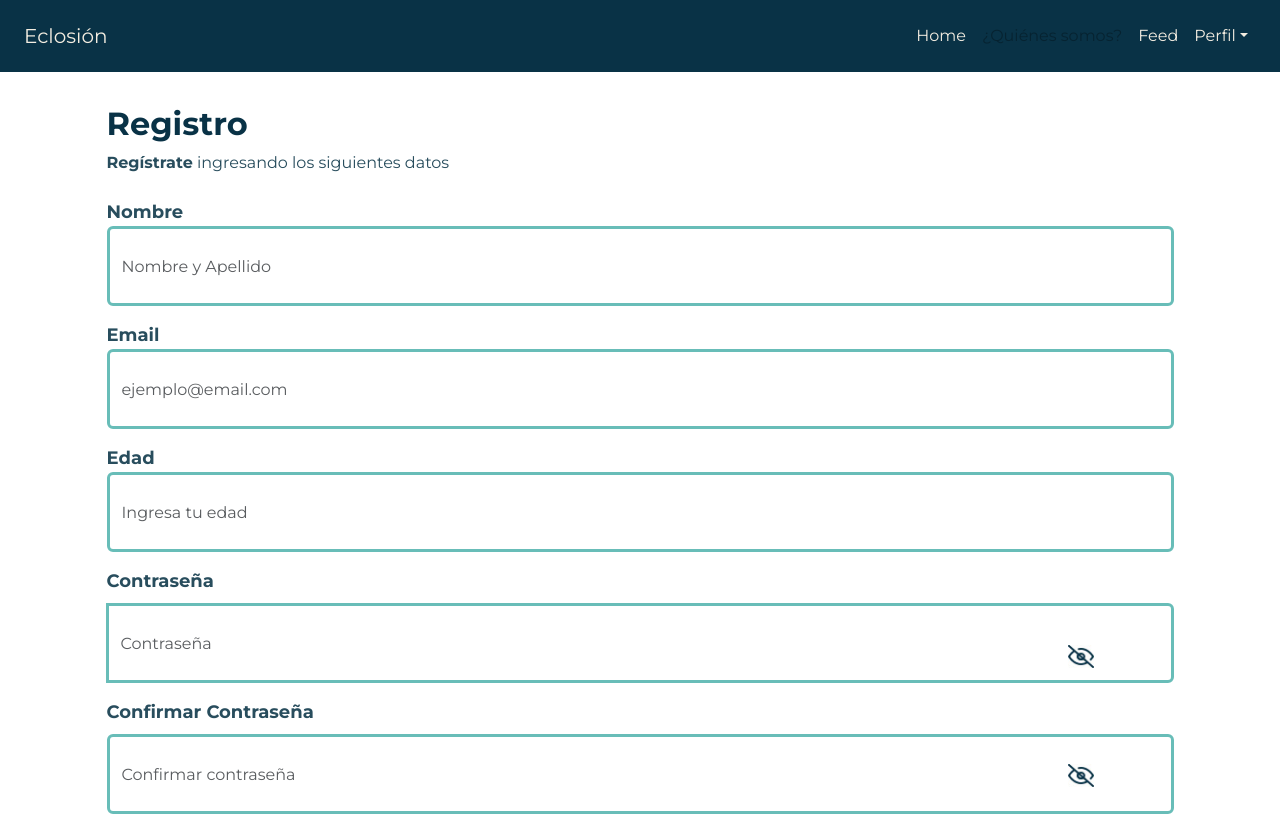
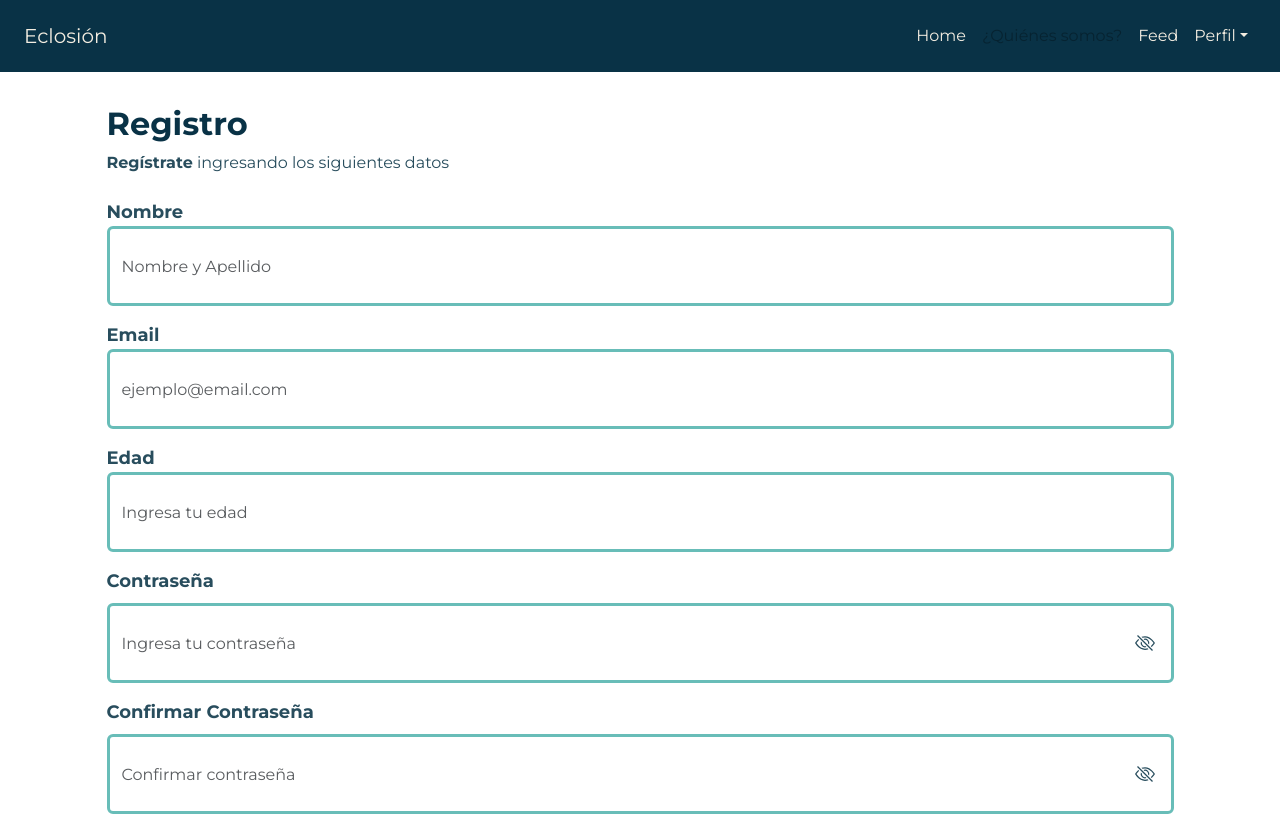
Before and after one commit to valentinatp/project-eclosion-fullstack, a React (Vite) app in the folder eclosion-frontend/: page /register in a window 1280 px wide. Shown: the top 816 px of the page. Built offline with nearby package versions, Linux system fonts and the light colour scheme.

Commit message:
Arreglo de vista de password responsive y cambio a react-icon. Limpiza de Class y css inecesarios

```diff
--- a/eclosion-frontend/src/Components/Forms/Register/Register.jsx
+++ b/eclosion-frontend/src/Components/Forms/Register/Register.jsx
@@ -1,32 +1,42 @@
 import React, { useState } from "react";
 import { useNavigate } from "react-router-dom";
-import './register-style.css'
 import LoadingRegister from "./loading-register";
-import imagenesRegister from "../../../assets/imagenes-register";
+import { Link } from 'react-router-dom';
+//import icon para eye y back
 import { BsChevronLeft } from "react-icons/bs";
-import { Link } from 'react-router-dom';
+import { BsEye } from "react-icons/bs";
+import { BsEyeSlash } from "react-icons/bs";
+
 
 
 
 
 const Register = () => {
-  {/* Funcion de comprobacion de la contraseña */ }
+
+  // const para cambiar estado de input de password entre type text y password
   const [showPassword, setShowPassword] = useState(false);
   const [showConfirm, setShowConfirm] = useState(false);
+
+    // Funcion de comprobacion de la contraseña
   const [password, setPassword] = useState("");
   const [confirmPassword, setConfirmPassword] = useState("");
+  // error o succes dependiendo del comparacion de contraseña
   const [error, setError] = useState(false);
   const [success, setSuccess] = useState(false);
+  //cuando success sea true, cargar pantalla de carga
   const [loading, setLoading] = useState(false);
   const navigate = useNavigate();
-  {/* Funcion de redireccion si inicia sesion correctamente */ }
+  // Funcion de redireccion si inicia sesion correctamente
 
   const handleSubmit = (e) => {
     e.preventDefault();
+    // if para consultar primero si las contrasenas son distintas
     if (password !== confirmPassword) {
       setError(true);
       setSuccess(false);
-    } else {
+    }
+    // si las contrasenas no son distintas, activar secuenca de pantalla de carga y texto de registro exitoso
+    else {
       setError(false);
       setSuccess(true);
       setTimeout(() => {
@@ -70,30 +80,36 @@ const Register = () => {
             {/*nuevo formato para react*/}
             <div className="mb-3">
               <label htmlFor="password" className="form-label fw-bold ">Contraseña</label>
-              <div className="input-group input-group-password">
-                <span className="input-eye" onClick={() => setShowPassword(!showPassword)} style={{ cursor: "pointer" }}>
-                  <img src={showPassword ? imagenesRegister.img3 : imagenesRegister.img2} id="icon-password" alt="Ver contraseña" />
-                </span>
+              <div className="position-relative">
+
                 <input
                   type={showPassword ? "text" : "password"}
-                  className="form-control border border-secondary border-2 imput-password input-size"
+                  className="form-control border border-secondary"
                   id="password"
-                  placeholder="Contraseña"
+                  placeholder="Ingresa tu contraseña"
                   required
                   value={password}
                   onChange={e => setPassword(e.target.value)}
                 />
+
+                <span className="input-eye" onClick={() => setShowPassword(!showPassword)} >
+
+
+                  {showPassword ? <BsEye /> : <BsEyeSlash />}
+                </span>
 
               </div>
             </div>
 
 
 
-            <div className="mb-3 position-relative">
+            <div className="mb-3">
               <label htmlFor="confirmPassword" className="form-label fw-bold">Confirmar Contraseña</label>
+              <div className="position-relative">
+
                 <input
                   type={showConfirm ? "text" : "password"}
-                className="form-control border border-secondary border-2 imput-password input-size"
+                  className="form-control border border-secondary"
                   id="confirmPassword"
                   placeholder="Confirmar contraseña"
                   required
@@ -101,8 +117,9 @@ const Register = () => {
                   onChange={e => setConfirmPassword(e.target.value)}
                 />
                 <span className="input-eye" onClick={() => setShowConfirm(!showConfirm)} style={{ cursor: "pointer" }} >
-                <img src={showConfirm ? imagenesRegister.img3 : imagenesRegister.img2} alt="icono ojo cerrado" id="icon-confirmPassword" />
+                  {showConfirm ? <BsEye /> : <BsEyeSlash />}
                 </span>
+              </div>
             </div>
 
 
--- a/eclosion-frontend/src/Components/Forms/Register/register-style.css
+++ b/eclosion-frontend/src/Components/Forms/Register/register-style.css
@@ -15,8 +15,19 @@
 
 /* Cambia posicion y tamaño de ojo */
 
-.input-eye{ width:30px;height: 30px;}
-
+.register-content .input-eye{
+  position: absolute;
+  top: 50%;
+  right: 15px;
+  transform: translateY(-50%);
+  width: 24px;
+  height: 24px;
+  cursor: pointer;
+  display: flex;
+  align-items: center;
+  z-index: 2;
+  font-size: 20px;
+}
 
 /* Estilo de los botones de registro */
 .botones-registro {display: flex;justify-content: center; align-items: center;gap: 10px; margin-top: 20px;}
@@ -28,24 +39,50 @@
 .boton-volver {display: none;}
 /* de aqui para abajo solo agregar clases en los @media */
 @media (min-width: 576px) {
-
-
-
-.input-eye {position: absolute;top: 75%;right: 40px;transform: translateY(-50%);width: 16px;height: 26px;cursor: pointer;display: flex;align-items: center; z-index: 2;}
+  .input-eye {
+    position: absolute;
+    top: 75%;
+    right: 40px;
+    transform: translateY(-50%);
+    width: 16px;
+    height: 26px;
+    cursor: pointer;
+    display: flex;
+    align-items: center;
+    z-index: 2;
+  }
+    .btn.boton-registrar {
+    width: 70%;
+  }
 }
 
 /* Medium devices (tablets, 768px and up) */
 @media (min-width: 768px) {
-    .input-eye {position: absolute;top: 72%;right: 50px;transform: translateY(-50%);width: 26px;height: 26px;cursor: pointer;display: flex;align-items: center; z-index: 2;}
+    .input-eye {
+        position: absolute;
+        top: 72%;
+        right: 50px;
+        transform: translateY(-50%);
+        width: 26px;
+        height: 26px;
+        cursor: pointer;
+        display: flex;
+        align-items: center;
+        z-index: 2;
+    }
     .boton-regresar img {width:16px;height: 26px;vertical-align: middle ;}
+    .btn.boton-registrar {
+        width: 60%;
+    }
 }
 
 
 /* Desde 993px en adelante: vuelve al centrado y tamaño normal */
 @media (min-width: 992px) {
-.boton-regresar {display: none;}
-.centrado-span {margin-left: -55px}
-.botones-registro {display: flex;justify-content: center; align-items: center;gap: 10px; margin-top: 20px ; margin-left: -60px;}
-.btn.boton-registrar{width: 10%;font-weight: 500;background-color: #198683;border: 1px solid #198683;color: #F3EDE1;padding: 10px;text-align: center;border-radius: 5px;}
-.btn.boton-volver {width: 10%;font-weight: 600; background-color: #F3EDE1;border: 1px solid #198683;color: #198683;padding: 10px;text-align: center;border-radius: 5px;}
-.input-eye {position: absolute;top: 66%;right: 80px;transform: translateY(-50%);width: 26px;height: 26px;cursor: pointer;display: flex;align-items: center; z-index: 2;}}
+    .boton-regresar {display: none;}
+    .centrado-span {margin-left: -55px}
+    .botones-registro {display: flex;justify-content: center; align-items: center;gap: 10px; margin-top: 20px; margin-left: -60px;}
+    .btn.boton-registrar{width: 10%;font-weight: 500;background-color: #198683;border: 1px solid #198683;color: #F3EDE1;padding: 10px;text-align: center;border-radius: 5px;}
+    .btn.boton-volver {width: 10%;font-weight: 600; background-color: #F3EDE1;border: 1px solid #198683;color: #198683;padding: 10px;text-align: center;border-radius: 5px;}
+    .input-eye {position: absolute;top: 66%;right: 80px;transform: translateY(-50%);width: 26px;height: 26px;cursor: pointer;display: flex;align-items: center; z-index: 2;}
+}
```
Also changed, not shown: 1 other file (tests, documents, lock files or other folders). Lines whose indentation alone changed are shown as unchanged.
